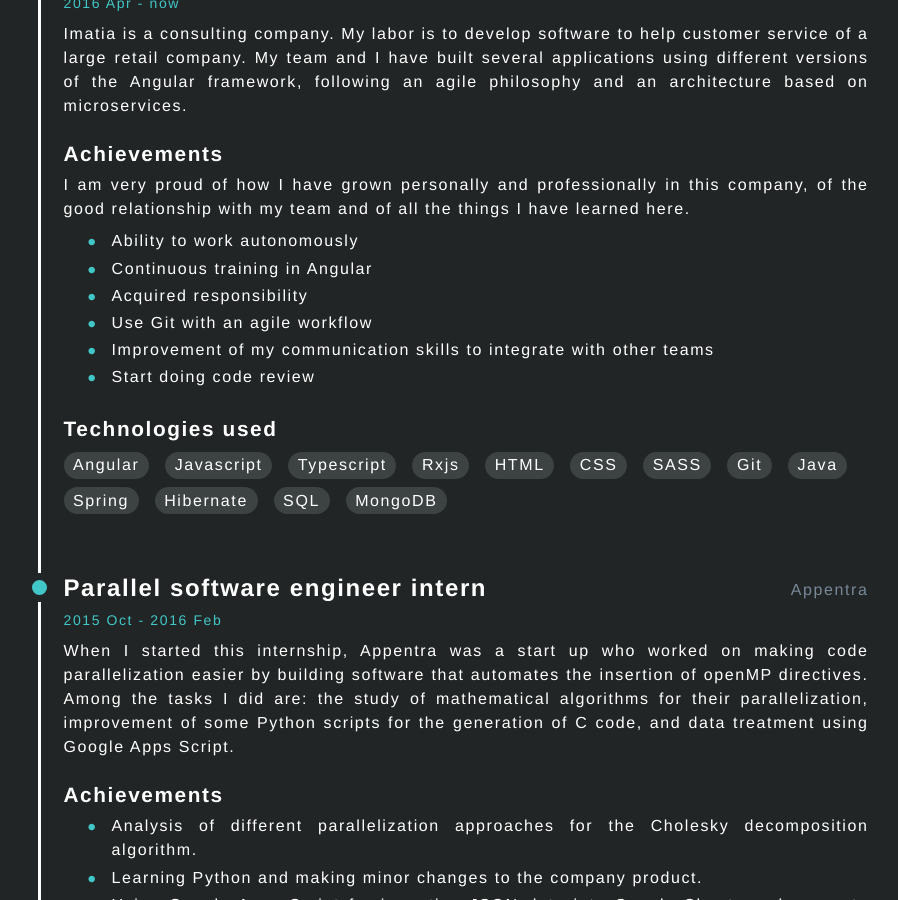
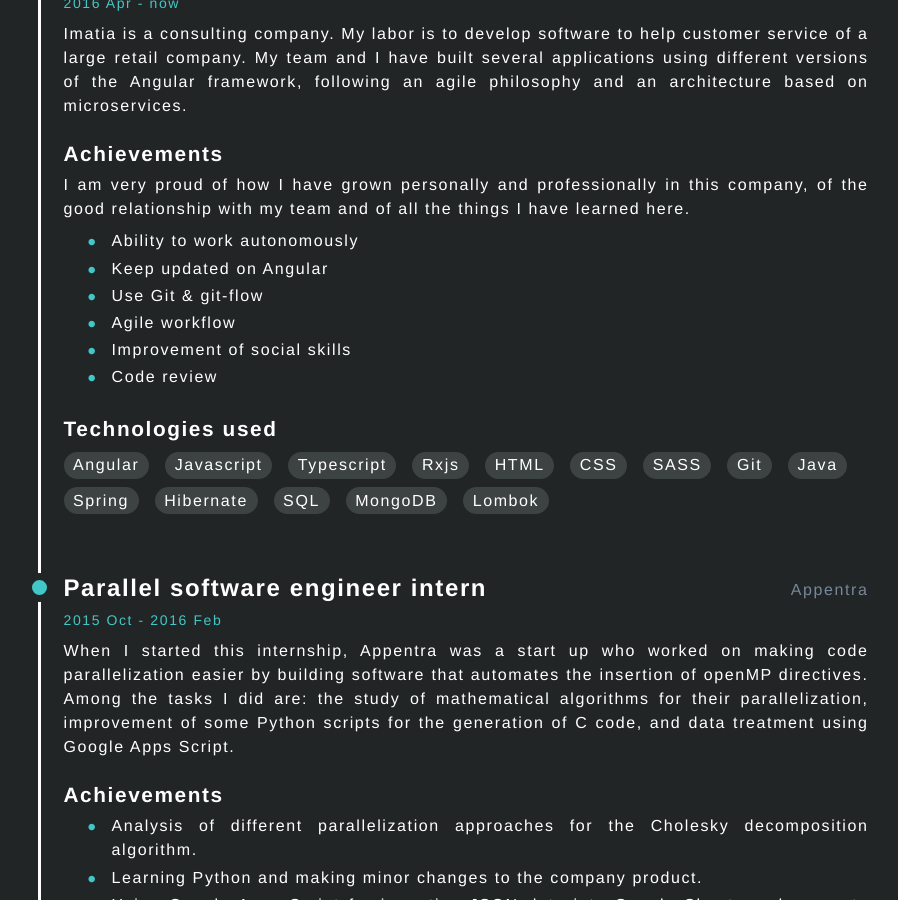
Before and after one commit to adrisons/adrisons.github.io, a Jekyll site: the page built from curriculum.html, in a window 1280 px wide and 900 px high, scrolled down 856 px. Shown: the whole window, without its empty margins (190-1088 px from the left). Built offline with Jekyll 4.4.1, drawn with Linux system fonts in a browser that asks for light colours; nearby versions of some CDN libraries.

Commit message:
imatia experience

```diff
--- a/_data/curriculum/experience.yml
+++ b/_data/curriculum/experience.yml
@@ -11,11 +11,11 @@
     of the good relationship with my team and of all the things I have learned here."
     list:
       - Ability to work autonomously
-      - Continuous training in Angular
-      - Acquired responsibility
-      - Use Git with an agile workflow
-      - Improvement of my communication skills to integrate with other teams
-      - Start doing code review
+      - Keep updated on Angular
+      - Use Git & git-flow
+      - Agile workflow
+      - Improvement of social skills
+      - Code review
 
   technologies:
     title: Technologies used
@@ -33,6 +33,7 @@
       - Hibernate
       - SQL
       - MongoDB
+      - Lombok
 
 - position_title: Parallel software engineer intern
   company_name: Appentra
```
